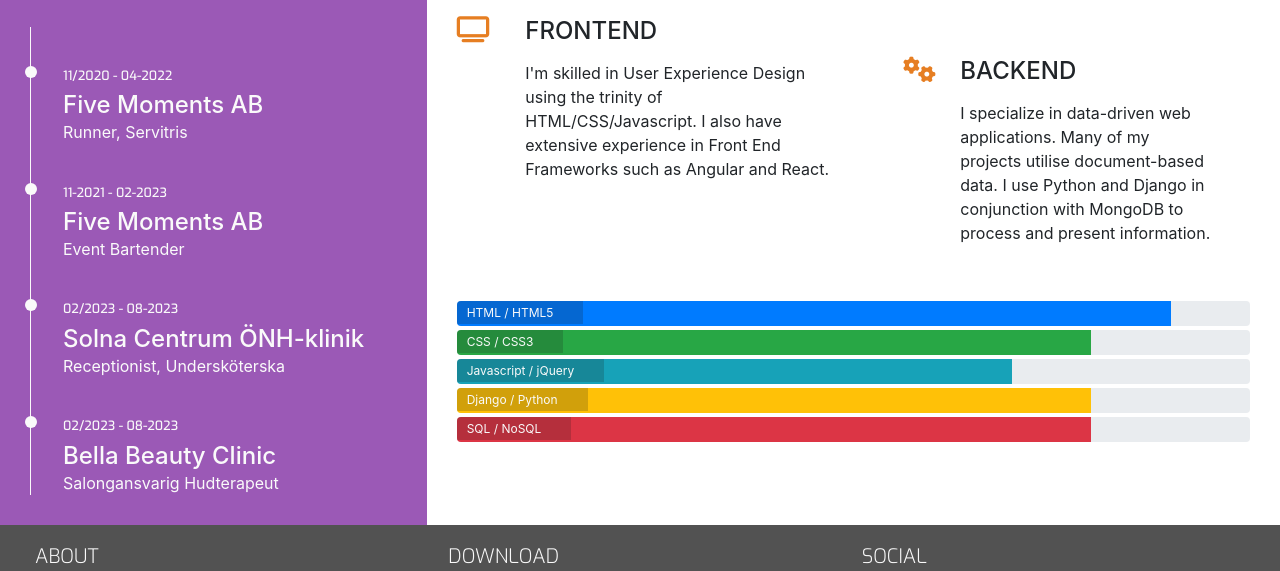
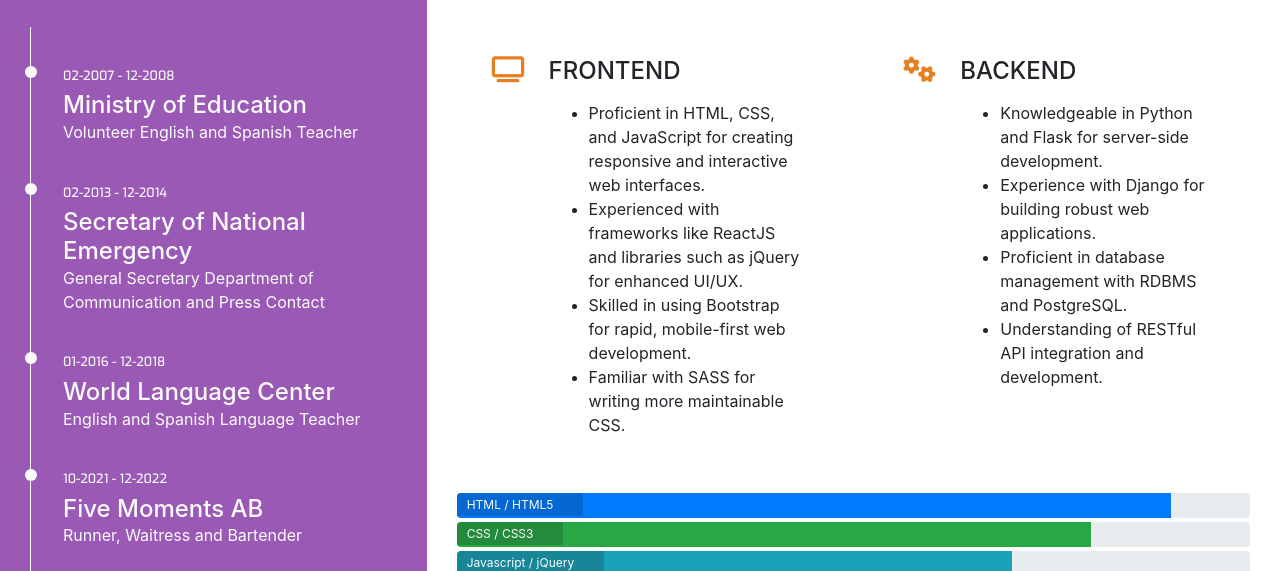
Before and after one commit to ispeakfishlanguage/resume-project, a website: page resume.html in a window 1280 px wide. Shown: the part 450-1021 px from the top of the page. Drawn offline with nearby package versions, Linux system fonts and the light colour scheme.

Commit message:
Add work timeline

```diff
--- /dev/null
+++ b/package.json
@@ -0,0 +1,5 @@
+{
+  "devDependencies": {
+    "jest": "^26.6.3"
+  }
+}
--- a/resume.html
+++ b/resume.html
@@ -70,22 +70,41 @@
                         </h3>
                     </div>
                 </div>
-                <div class="timeline-item" data-dates="11/2020 - 04-2022">
+                <div class="timeline-item" data-dates="02-2007 - 12-2008">
+                    <h4>Ministry of Education</h4>
+                    <p>Volunteer English and Spanish Teacher</p>
+                </div>
+
+                <div class="timeline-item" data-dates="02-2013 - 12-2014">
+                    <h4>Secretary of National Emergency</h4>
+                    <p>General Secretary Department of Communication and Press Contact</p>
+                </div>
+
+                <div class="timeline-item" data-dates="01-2016 - 12-2018">
+                    <h4>World Language Center</h4>
+                    <p>English and Spanish Language Teacher</p>
+                </div>
+
+                <div class="timeline-item" data-dates="10-2021 - 12-2022">
                     <h4>Five Moments AB</h4>
-                    <p>Runner, Servitris</p>
+                    <p>Runner, Waitress and Bartender</p>
                 </div>
-                <div class="timeline-item" data-dates="11-2021 - 02-2023">
-                    <h4>Five Moments AB</h4>
-                    <p>Event Bartender</p>
+
+                <div class="timeline-item" data-dates="02-2023 - 08-2023">
+                    <h4>Solna Centrum ÖNH-klinik</h4>
+                    <p>Medical Receptionist</p>
                 </div>
-                <div class="timeline-item" data-dates="02/2023 - 08-2023">
-                    <h4>Solna Centrum ÖNH-klinik</h4>
-                    <p>Receptionist, Undersköterska</p>
+
+                <div class="timeline-item" data-dates="02-2023 - 08-2023">
+                    <h4>Bella Beauty AB</h4>
+                    <p>Medical Aesthetician</p>
                 </div>
-                <div class="timeline-item" data-dates="02/2023 - 08-2023">
-                    <h4>Bella Beauty Clinic</h4>
-                    <p>Salongansvarig Hudterapeut</p>
+
+                <div class="timeline-item" data-dates="08-2023 - Present">
+                    <h4>Canapé Queen</h4>
+                    <p>Assistant Chef</p>
                 </div>
+
             </div>
             <div class="col-md-8 bg-color-three-reasons section-column">
                 <div class="row">
@@ -95,16 +114,21 @@
                 </div>
                 <div class="row">
                     <div class="col-10 offset-1 offset-sm-0 col-sm-4 col-md-6">
-                        <div class="row">
+                        <div class="row progress-section">
                             <div class="col-2">
                                 <i class="three-reasons-icon fa fa-tv" aria-hidden="true"></i>
                             </div>
                             <div class="col-10">
                                 <h4 class="three-reasons-heading uppercase">Frontend</h4>
-                                <p>
-                                    I'm skilled in User Experience Design using the trinity of HTML/CSS/Javascript.
-                                    I also have extensive experience in Front End Frameworks such as Angular and React.
-                                </p>
+                                <ul>
+                                    <li>Proficient in HTML, CSS, and JavaScript for creating responsive and
+                                        interactive web interfaces.</li>
+                                    <li>Experienced with frameworks like ReactJS and libraries such as jQuery for
+                                        enhanced
+                                        UI/UX.</li>
+                                    <li>Skilled in using Bootstrap for rapid, mobile-first web development.</li>
+                                    <li>Familiar with SASS for writing more maintainable CSS.</li>
+                                </ul>
                             </div>
                         </div>
                     </div>
@@ -115,10 +139,12 @@
                             </div>
                             <div class="col-10">
                                 <h4 class="three-reasons-heading uppercase">Backend</h4>
-                                <p>
-                                    I specialize in data-driven web applications. Many of my projects utilise document-based data.
-                                    I use Python and Django in conjunction with MongoDB to process and present information.
-                                </p>
+                                <ul>
+                                    <li>Knowledgeable in Python and Flask for server-side development.</li>
+                                    <li>Experience with Django for building robust web applications.</li>
+                                    <li>Proficient in database management with RDBMS and PostgreSQL.</li>
+                                    <li>Understanding of RESTful API integration and development.</li>
+                                </ul>
                             </div>
                         </div>
                     </div>
@@ -207,7 +233,7 @@
                         </a>
                     </li>
                     <li class="list-inline-item">
-                        <a href="#" target="_blank">
+                        <a href="https://www.linkedin.com/in/carolina-leguizamon-4a2872181/" target="_blank">
                             <i class="fa fa-linkedin" aria-hidden="true"></i>
                             <span class="sr-only">LinkedIn link.</span>
                         </a>
```
Also changed, not shown: contact.html (+1 -1 lines), index.html (+7 -7 lines), 1 other file.
